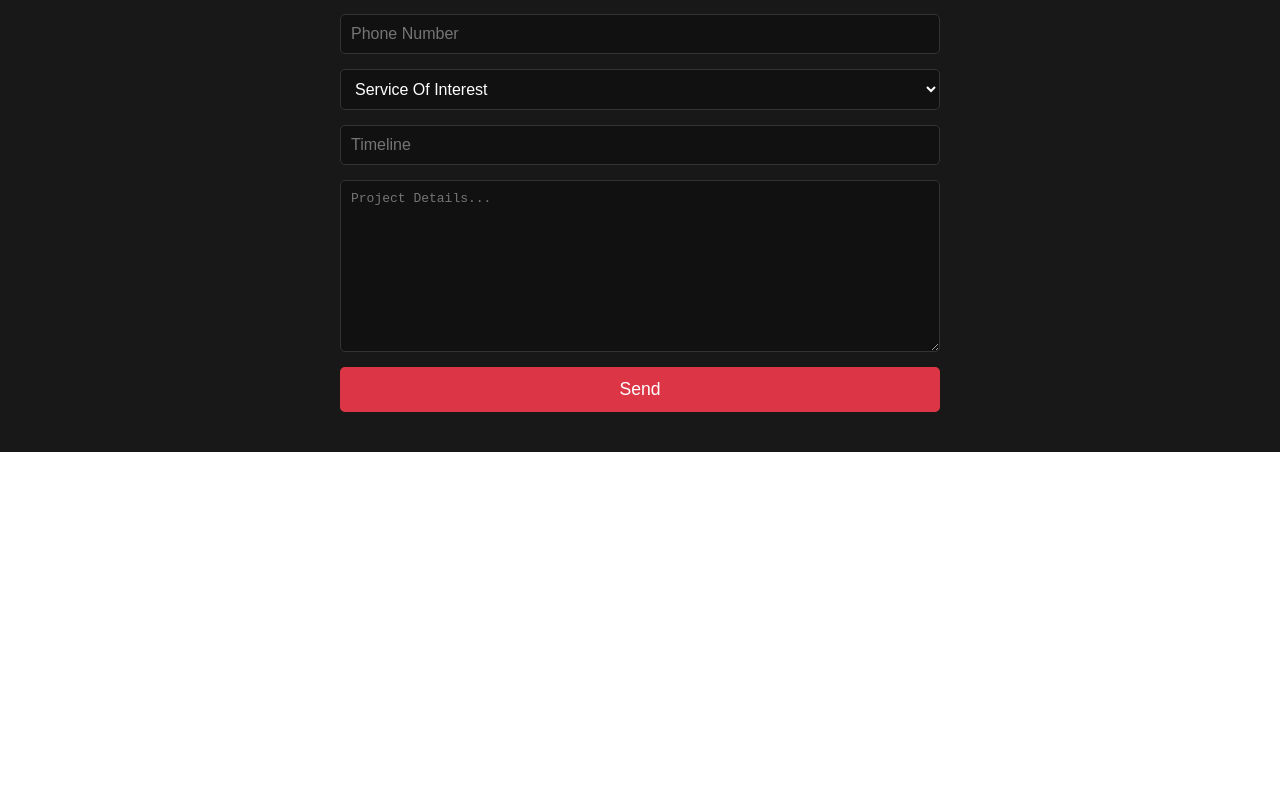
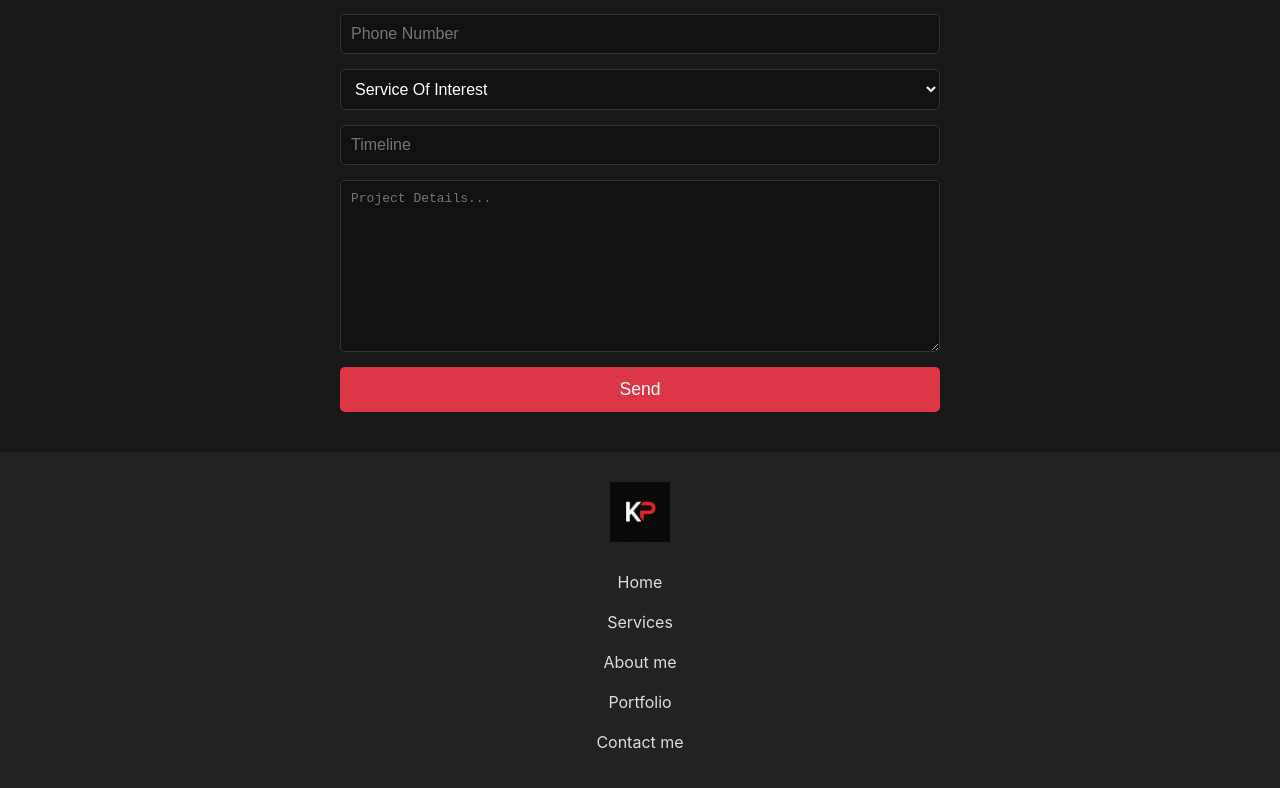
Before and after one commit to Keagan-P/keagan-portfolio, a React (Create React App) app: page / in a window 1280 px wide. Shown: the part 4370-5158 px from the top of the page. Before the commit the page ends 4822 px from the top, so only its background shows below. Built offline with nearby package versions, Linux system fonts and the light colour scheme.

Commit message:
fixing bugs

```diff
--- a/src/App.js
+++ b/src/App.js
@@ -2,6 +2,7 @@
 import './App.css';
 import AboutMe from './components/AboutMe';
 import ContactForm from './components/ContactForm';
+import Footer from './components/Footer';
 import HeroSection from './components/HeroSection';
 import Navbar from './components/Navbar';
 import PortfolioSection from './components/PortfolioSection';
@@ -17,6 +18,7 @@ function App() {
       <AboutMe />
       <PortfolioSection />
       <ContactForm />
+      <Footer />
     </div>
   );
 }
--- /dev/null
+++ b/src/components/Footer.js
@@ -0,0 +1,24 @@
+import React from 'react';
+import '../styles/Footer.css';
+import logo from'../pictures/KPlogo.png'
+
+function Footer() {
+    return (
+      <footer>
+        <div className="logo">
+          <img src={logo} alt="Keagn Potgieter Logo" />
+        </div>
+        <nav>
+          <ul>
+            <li><a href="#home">Home</a></li>
+            <li><a href="#services">Services</a></li>
+            <li><a href="#about">About me</a></li>
+            <li><a href="#portfolio">Portfolio</a></li>
+            <li><a href="#contact">Contact me</a></li>
+          </ul>
+        </nav>
+      </footer>
+    );
+  }
+
+  export default Footer;
--- /dev/null
+++ b/src/styles/Footer.css
@@ -0,0 +1,66 @@
+/* Footer.css */
+footer {
+    background-color: #222;
+    color: #eee;
+    padding: 20px;
+    text-align: center;
+  }
+
+  footer .logo {
+    margin-bottom: 20px;
+  }
+
+  footer .logo img {
+    max-height: 60px;
+    width: auto;
+    object-fit: contain;
+    display: block;
+    margin: 0 auto;
+  }
+
+  footer nav ul {
+    list-style: none;
+    padding: 0;
+    margin: 0;
+    display: flex;
+    flex-direction: column;
+    align-items: center;
+  }
+
+  footer nav ul li {
+    margin: 10px 0;
+  }
+
+  footer nav ul li a {
+    color: #ddd;
+    text-decoration: none;
+    position: relative;
+    transition: color 0.3s ease, transform 0.3s ease;
+  }
+
+  footer nav ul li a::after {
+    content: '';
+    position: absolute;
+    bottom: 0;
+    left: 50%;
+    transform: translateX(-50%);
+    width: 0;
+    height: 2px;
+    background-color: #e50914;
+    transition: width 0.3s ease;
+  }
+
+  footer nav ul li a:hover {
+    color: #e50914;
+    transform: translateY(-5px);
+  }
+
+  footer nav ul li a:hover::after {
+    width: 100%;
+  }
+
+  @media (min-width: 769px) {
+    footer {
+      padding: 30px;
+    }
+  }
```
